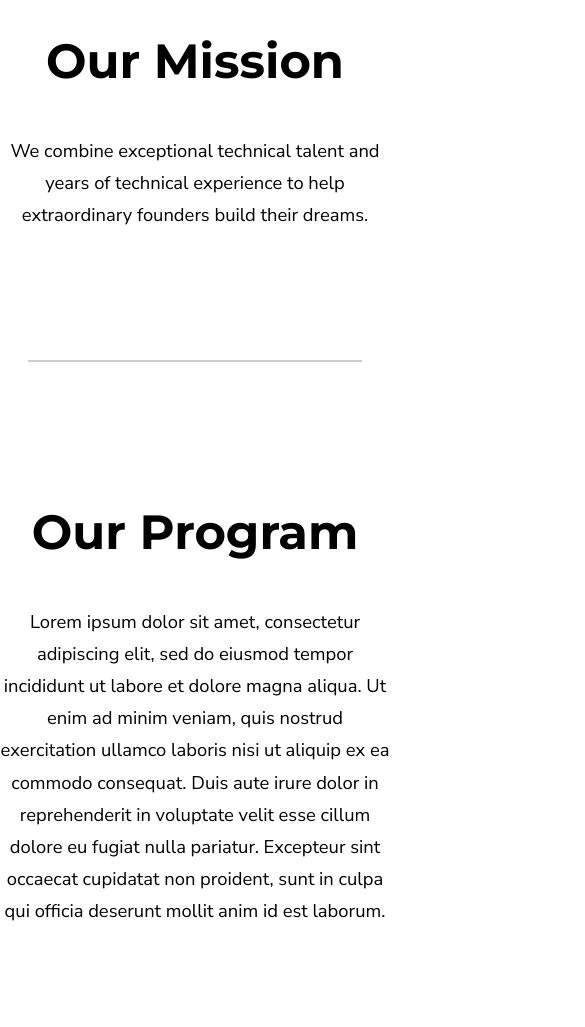
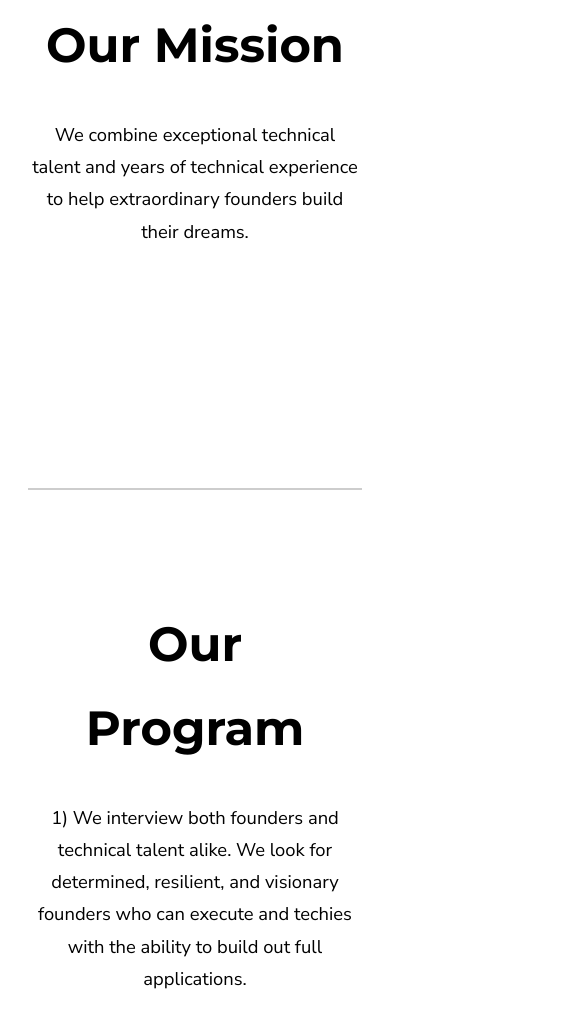
Before and after one commit to nicholasbarnette/techfounderconnect, a website built with webpack: page src/index.html in a window 390 px wide. Shown: the part 953-1980 px from the top of the page, 585 px wide, since content can reach past the window. Built offline with nearby package versions, Linux system fonts and the light colour scheme; files whose address does not match are found by name.

Commit message:
Fixing mobile bugs

```diff
--- a/src/index.html
+++ b/src/index.html
@@ -27,7 +27,7 @@
 				stroke-width="2" stroke-linecap="round" />
 		</svg>
 	</section>
-	<section class="section program">
+	<section class="section mission">
 		<h3 class="section-header will-animate-rise">Our Mission</h3>
 		<p class="section-body will-animate-rise">
 			We combine exceptional technical talent and years of technical experience to help extraordinary founders
@@ -38,14 +38,16 @@
 	<section class="section program">
 		<h3 class="section-header will-animate-rise">Our Program</h3>
 		<p class="section-body will-animate-rise">
-			Lorem ipsum dolor sit amet, consectetur adipiscing elit, sed
-			do eiusmod tempor incididunt ut labore et dolore magna
-			aliqua. Ut enim ad minim veniam, quis nostrud exercitation
-			ullamco laboris nisi ut aliquip ex ea commodo consequat.
-			Duis aute irure dolor in reprehenderit in voluptate velit
-			esse cillum dolore eu fugiat nulla pariatur. Excepteur sint
-			occaecat cupidatat non proident, sunt in culpa qui officia
-			deserunt mollit anim id est laborum.
+			1) We interview both founders and technical talent alike. We look for determined, resilient, and visionary
+			founders who can execute and techies with the ability to build out full applications.
+		</p>
+		<p class="section-body will-animate-rise">
+			2) We match founders with a team of one to two techies who will build out the application under our
+			guidance. We will coach our technical talent along for 12 months.
+		</p>
+		<p class="section-body will-animate-rise">
+			3) After the initial 12 month app period, we provide support in the form of consultations and mentorship for
+			another 6 month period.
 		</p>
 		<div class="tabs">
 			<ul role="tablist" class="tabs-list">
@@ -206,14 +208,7 @@
 	<section class="section partners">
 		<h3 class="section-header will-animate-rise">Our Partners</h3>
 		<p class="section-body will-animate-rise">
-			Lorem ipsum dolor sit amet, consectetur adipiscing elit, sed
-			do eiusmod tempor incididunt ut labore et dolore magna
-			aliqua. Ut enim ad minim veniam, quis nostrud exercitation
-			ullamco laboris nisi ut aliquip ex ea commodo consequat.
-			Duis aute irure dolor in reprehenderit in voluptate velit
-			esse cillum dolore eu fugiat nulla pariatur. Excepteur sint
-			occaecat cupidatat non proident, sunt in culpa qui officia
-			deserunt mollit anim id est laborum.
+			We partner with founders who we demonstrate the ability to execute on a vision.
 		</p>
 		<div class="partner-container">
 			<div class="partner will-animate-rise">
@@ -252,7 +247,7 @@
 		</p>
 		<div class="contact-content will-animate-rise">
 			<div class="contact-content-inputs">
-				<input class="input" value="" placeholder="email" />
+				<input class="input" value="" placeholder="name" />
 				<input class="input" value="" placeholder="email" />
 			</div>
 			<textarea class="textarea" value="" placeholder="message" rows="5"></textarea>
--- a/src/styles/main.scss
+++ b/src/styles/main.scss
@@ -70,8 +70,14 @@
 	box-sizing: border-box;
 
 	&.program {
-		padding: 0;
-		margin-block-start: 8rem;
+		padding-inline-start: 0;
+		padding-inline-end: 0;
+
+		.section-header,
+		.section-body {
+			padding-inline-start: 2rem;
+			padding-inline-end: 2rem;
+		}
 	}
 }
 
@@ -87,17 +93,14 @@
 		flex-direction: column;
 
 		.contact-content-inputs {
-			display: flex;
-			flex-direction: row;
-			flex-wrap: nowrap;
+			display: grid;
+			grid-template-columns: repeat(auto-fill, minmax(10rem, 1fr));
+			column-gap: 2rem;
+			row-gap: 2rem;
 			margin-block-end: 2rem;
 
 			.input {
 				flex: 1 1 auto;
-
-				&:not(:first-child) {
-					margin-inline-start: 4rem;
-				}
 			}
 		}
 
--- a/src/styles/portrait.scss
+++ b/src/styles/portrait.scss
@@ -4,7 +4,7 @@ $portrait-image-size: 15rem;
 	max-width: $layout-size-xl;
 	margin: 0 auto;
 	display: grid;
-	grid-template-columns: 1fr 1fr;
+	grid-template-columns: repeat(auto-fill, minmax(15rem, 1fr));
 	grid-template-rows: 1fr 1fr;
 	row-gap: 6rem;
 	column-gap: 4rem;
--- a/src/styles/tabs.scss
+++ b/src/styles/tabs.scss
@@ -118,7 +118,7 @@ $tab-color-end: #0b0313;
 	box-sizing: border-box;
 	display: flex;
 	flex-direction: column;
-	justify-content: center;
+	overflow-y: auto;
 
 	&[aria-hidden='false'] {
 		animation: fade-in $animation-duration-long $animation-function 0s 1
```
